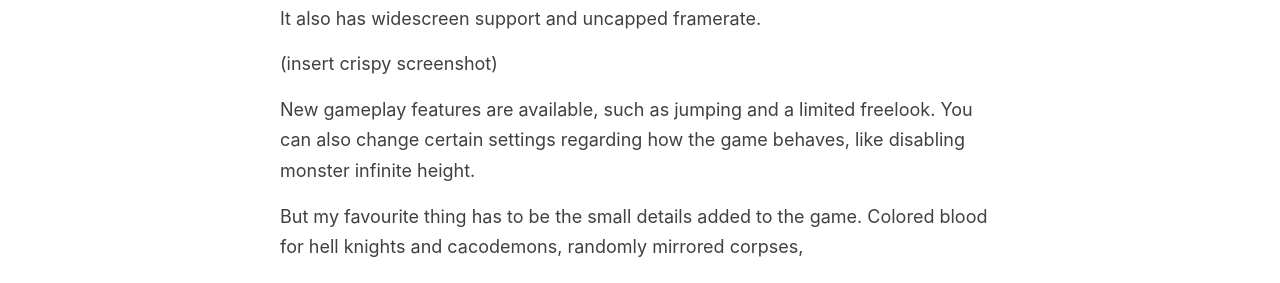
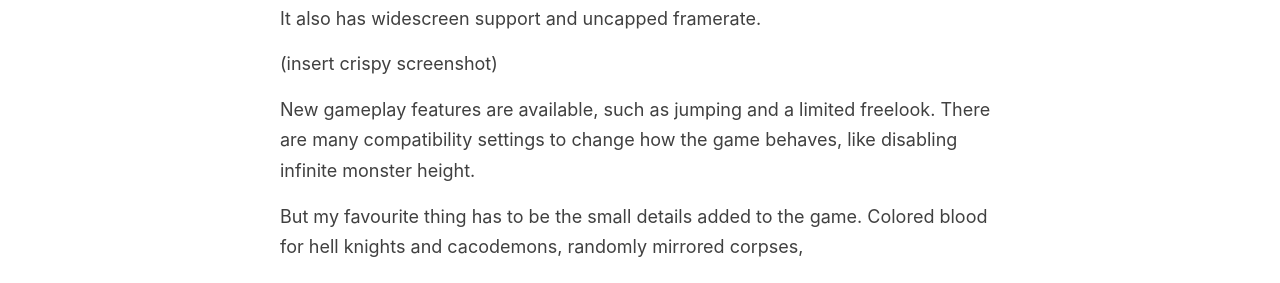
Before and after one commit to poleve540/CallMePol, a Jekyll site: the page built from posts/2023-05-12-sourceport-review.md, in a window 1280 px wide. Shown: the part 1195-1478 px from the top of the page. Built offline with Jekyll 4.4.1, drawn with Linux system fonts in a browser that asks for light colours.

Commit message:
posts/2023-05-12-sourceport-review.md updated from https://stackedit.io/

```diff
--- a/posts/2023-05-12-sourceport-review.md
+++ b/posts/2023-05-12-sourceport-review.md
@@ -23,11 +23,11 @@ The biggest feature is the new 640x400 resolution, giving the game a "Crispy" lo
 
 (insert crispy screenshot)
 
-New gameplay features are available, such as jumping and a limited freelook. You can also change certain settings regarding how the game behaves, like disabling monster infinite height.
+New gameplay features are available, such as jumping and a limited freelook. There are many compatibility settings to change how the game behaves, like disabling infinite monster height.
 
 But my favourite thing has to be the small details added to the game. Colored blood for hell knights and cacodemons, randomly mirrored corpses,
 <!--stackedit_data:
 eyJwcm9wZXJ0aWVzIjoiZXh0ZW5zaW9uczpcbiAgcHJlc2V0Oi
-BnZm1cbiIsImhpc3RvcnkiOlstMTQxMDM1MjE3MywtMjEyODQ4
-MTcxMCwtMTM0OTg4MDk2MywxODg3NDYzNDk5XX0=
+BnZm1cbiIsImhpc3RvcnkiOlsxMjE1OTc2MzUwLC0yMTI4NDgx
+NzEwLC0xMzQ5ODgwOTYzLDE4ODc0NjM0OTldfQ==
 -->
```
